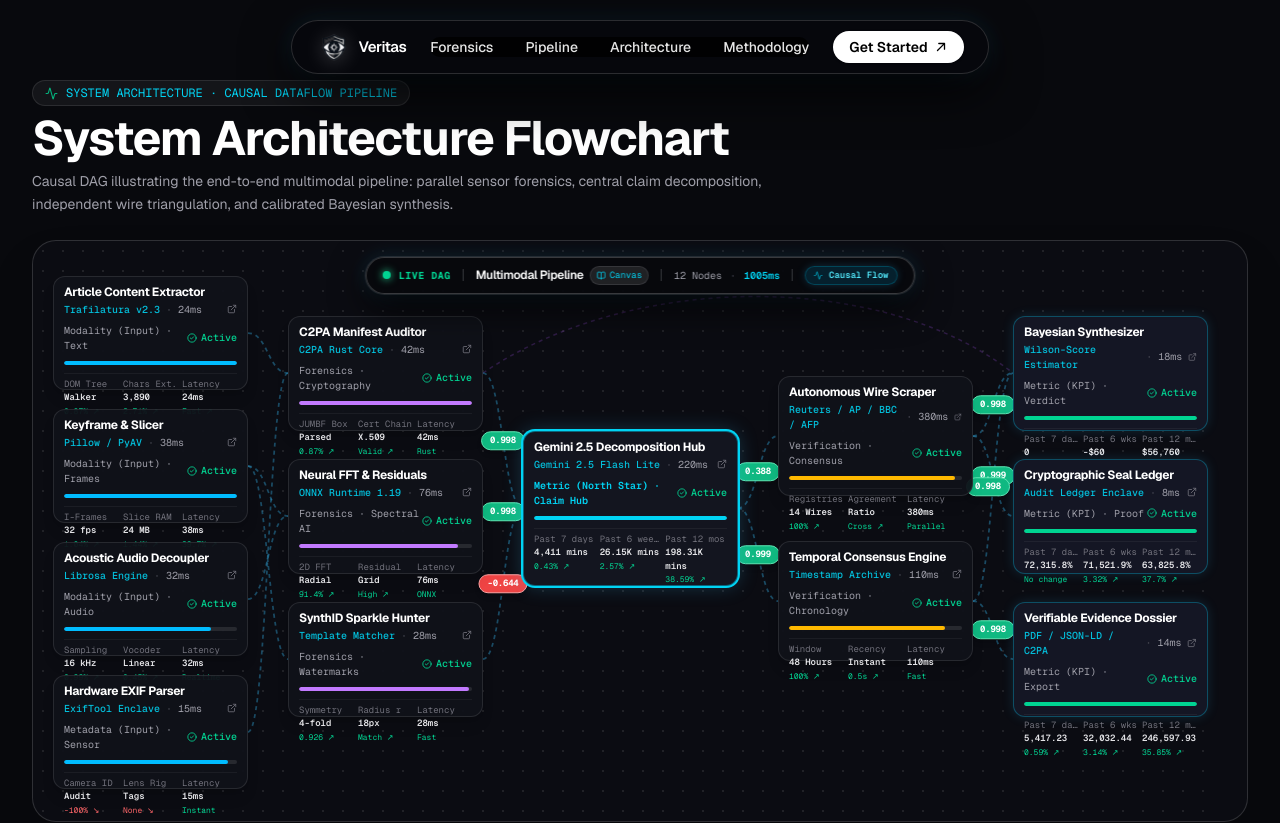
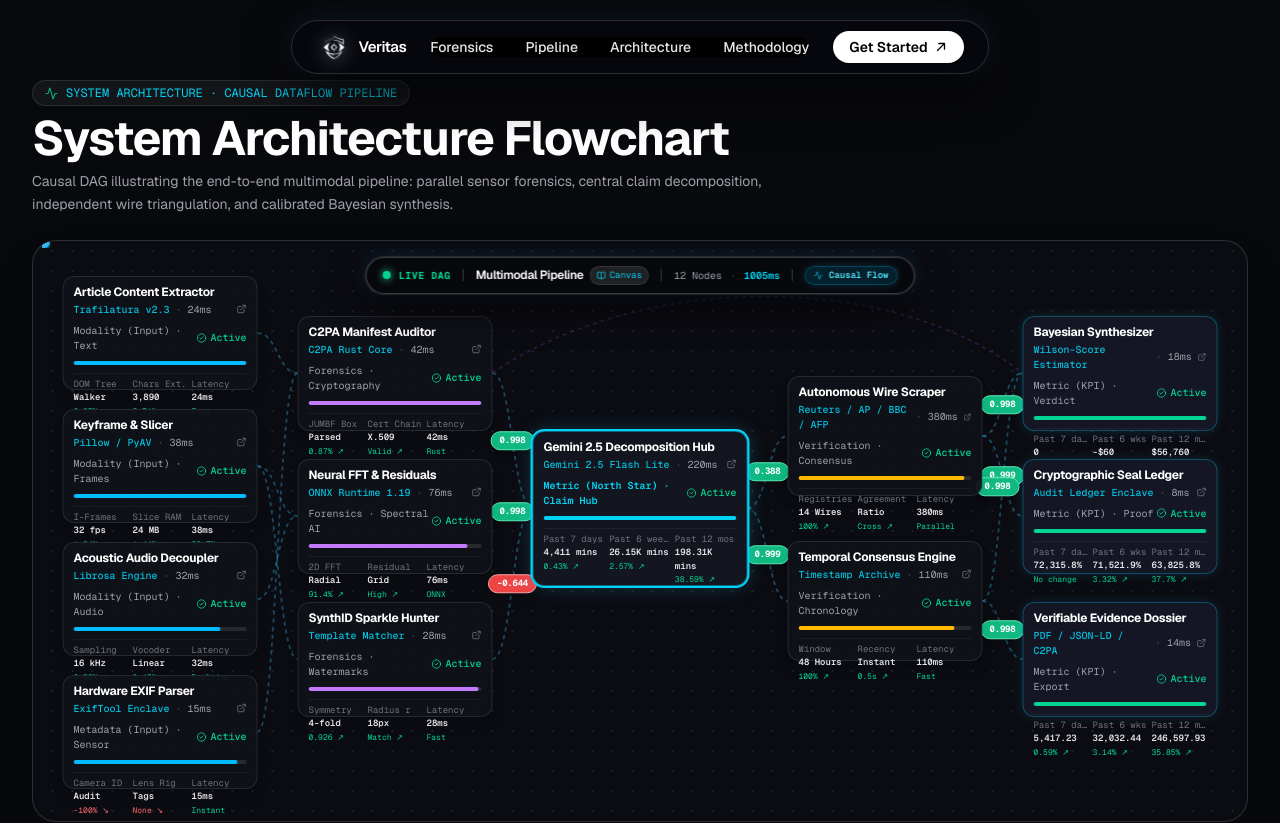
Before and after one commit to muditagrawal-alt/Deepfake-and-Fake-News-Detector, a Next.js app in the folder frontend/: page /architecture in a window 1280 px wide. Shown: the top 823 px of the page. Built offline with nearby package versions, Linux system fonts and the light colour scheme.

Commit message:
fix(architecture): Center system flowchart canvas horizontally with symmetric margins

```diff
--- a/frontend/components/Architecture3D.tsx
+++ b/frontend/components/Architecture3D.tsx
@@ -946,7 +946,7 @@
   },
 ];
 
-const CANVAS_WIDTH = 1180;
+const CANVAS_WIDTH = 1195;
 const CANVAS_HEIGHT = 580;
 
 export function Architecture3D() {
@@ -1084,11 +1084,12 @@
           >
             <div
               ref={canvasRef}
-              className="relative origin-top-left transition-transform duration-150 ease-out"
+              className="absolute left-1/2 top-0 transition-transform duration-150 ease-out"
               style={{
                 width: `${CANVAS_WIDTH}px`,
                 height: `${CANVAS_HEIGHT}px`,
-                transform: `scale(${fitScale * zoom})`,
+                transform: `translateX(-50%) scale(${fitScale * zoom})`,
+                transformOrigin: "top center",
               }}
             >
               {/* Dot-matrix blueprint canvas background exactly matching reference */}
@@ -1104,7 +1105,7 @@
               {/* SVG Layer: Connecting Bezier Splines, Flowing Animated Small Nodes, and Metric Badges */}
               <svg
                 className="absolute inset-0 w-full h-full pointer-events-none z-10"
-                viewBox="0 0 1180 580"
+                viewBox="0 0 1195 580"
                 fill="none"
                 xmlns="http://www.w3.org/2000/svg"
               >
```
